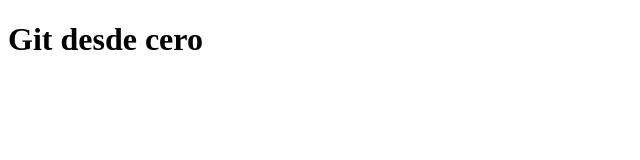
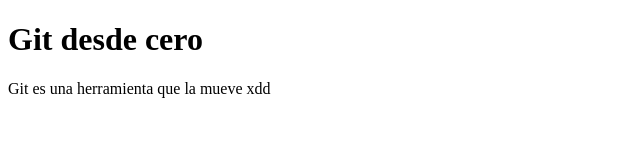
Before and after one commit to OtsuguA98/git-desde-cero, a plain HTML site: page index.html in a window 1280 px wide. Shown: the whole page, without its empty margins (0-640 px from the left). Drawn offline with Linux system fonts and the light colour scheme.

Commit message:
Agreaga una descripción corta de git

```diff
--- a/index.html
+++ b/index.html
@@ -6,5 +6,8 @@
     </head>
     <body>
         <h1>Git desde cero</h1>
+        <p>
+            Git es una herramienta que la mueve xdd
+        </p>
     </body>
 </html>
```
